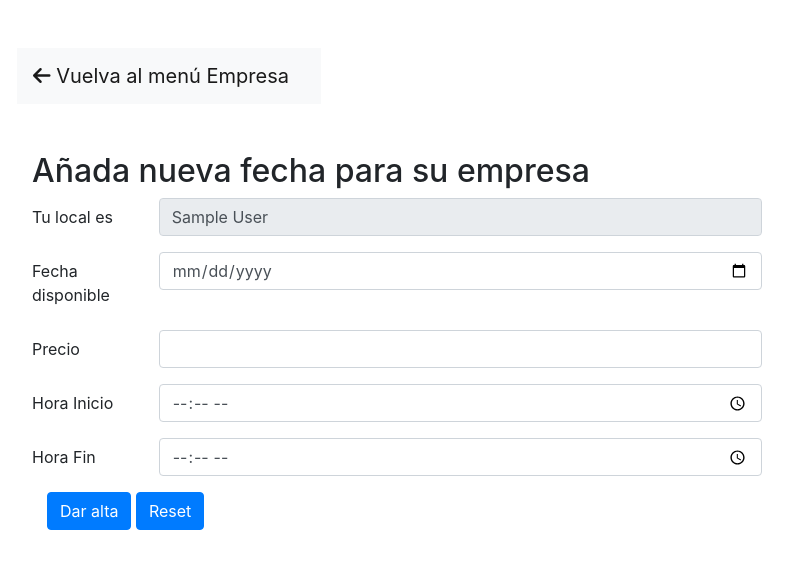
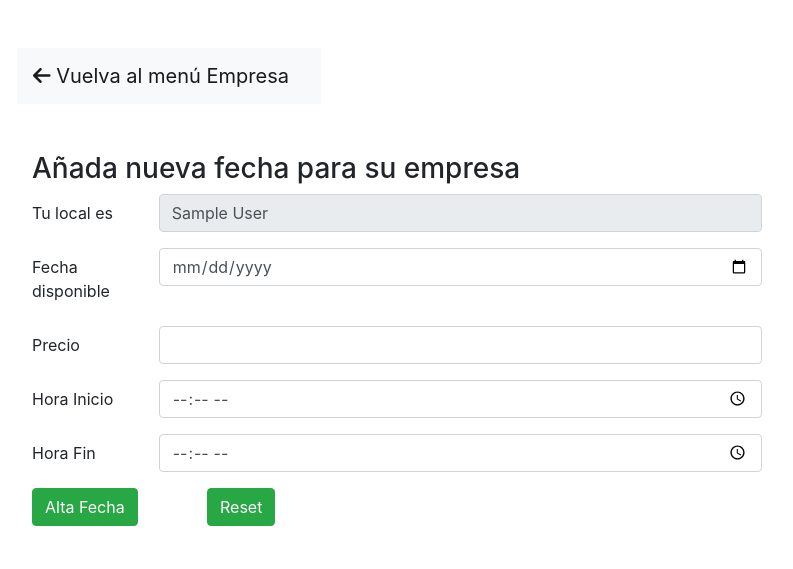
Before and after one commit to vcbeltran/CTC, a PHP site: page /formularioFechaPrecio.php in a window 1280 px wide. Shown: the top 569 px of the page, without its empty margins (243-1036 px from the left). Run offline with PHP 8.4, Linux system fonts and the light colour scheme; the visitor is signed in with stand-in values (Sample User, id 1); some libraries are stand-ins or nearby versions.

Commit message:
Modificación y correción en paginación local fecha precio

```diff
--- a/empresa/fomularioModificarFechaPrecio.php
+++ b/empresa/fomularioModificarFechaPrecio.php
@@ -75,7 +75,7 @@ and open the template in the editor.
                             </div>
                             <div class="form-group">
                                 <div class="col-auto">
-                                    <button type="submit" class="btn btn-secondary mb-2">Actualizar</button>
+                                    <button type="submit" class="btn btn-success mb-2">Actualizar</button>
                                 </div>
                             </div>
                         </form>
--- a/empresa/formularioFechaPrecio.php
+++ b/empresa/formularioFechaPrecio.php
@@ -12,7 +12,7 @@ and open the template in the editor.
         <script src="https://cdnjs.cloudflare.com/ajax/libs/popper.js/1.14.7/umd/popper.min.js" integrity="sha384-UO2eT0CpHqdSJQ6hJty5KVphtPhzWj9WO1clHTMGa3JDZwrnQq4sF86dIHNDz0W1" crossorigin="anonymous"></script>
         <script src="https://stackpath.bootstrapcdn.com/bootstrap/4.3.1/js/bootstrap.min.js" integrity="sha384-JjSmVgyd0p3pXB1rRibZUAYoIIy6OrQ6VrjIEaFf/nJGzIxFDsf4x0xIM+B07jRM" crossorigin="anonymous"></script>
         <script src="https://use.fontawesome.com/9572130963.js"></script>
-        <title>Formulario Empresa</title>
+        <title>Formulario Fecha Empresa</title>
     </head>
     <body>
         <?php
@@ -39,7 +39,7 @@ and open the template in the editor.
             <div class="row">
                 <div class="col-md-2"></div>
                 <div class="col-md-8">
-                    <h2>Añada nueva fecha para su empresa</h2>
+                    <h3>Añada nueva fecha para su empresa</h3>
                     <form action="altaFechaPrecio.php" method="GET">
                         <div class="form-group row">
                             <label for="example-texto-local" class="col-2 col-form-label">Tu local es </label>
@@ -68,12 +68,40 @@ and open the template in the editor.
                         <div class="form-group row">
                             <label for="example-time-input2" class="col-2 col-form-label">Hora Fin</label>
                             <div class="col-10">
-                                <input class="form-control" type="time" id="example-time-input2" name="horaFin">
+                            <input class="form-control" type="time" id="example-time-input2" name="horaFin">
                             </div>
                         </div>
-                        <div class="col-md-4">
-                            <button type="submit" class="btn btn-primary mb-2">Dar alta</button>
-                            <input class="btn btn-primary mb-2" type="reset" value="Reset">
+<!--                        <div class="col-md-4">
+                            <button type="submit" class="btn btn-success mb-2">Dar alta</button>
+                            <input class="btn btn-success mb-2" type="reset" value="Reset">
+                        </div>   -->
+                        <div class="form-group row">
+                            <div class="col-3">
+                            <button type="button" class="btn btn-success" data-toggle="modal" data-target="#exampleModal">
+                                Alta Fecha
+                            </button>
+                            </div>
+                            <input class="btn btn-success" type="reset" value="Reset">
+                        </div>
+                        <!-- Modal -->
+                        <div class="modal fade" id="exampleModal" tabindex="-1" role="dialog" aria-labelledby="exampleModalLabel" aria-hidden="true">
+                            <div class="modal-dialog" role="document">
+                                <div class="modal-content">
+                                    <div class="modal-header">
+                                        <h5 class="modal-title" id="exampleModalLabel">Va a añadir un registro</h5>
+                                        <button type="button" class="close" data-dismiss="modal" aria-label="Close">
+                                            <span aria-hidden="true">&times;</span>
+                                        </button>
+                                    </div>
+                                    <div class="modal-body">
+                                        ¿Seguro que quiere agregar los datos?
+                                    </div>
+                                    <div class="modal-footer">
+                                        <button type="button" class="btn btn-secondary" data-dismiss="modal">Cierre sin guardar</button>
+                                        <button type="submit" class="btn btn-success">Guardar</button>
+                                    </div>
+                                </div>
+                            </div>
                         </div>
                     </form>
                 </div>
```
Also changed, not shown: consultas/consultasLocalFechaPrecio.php (+18 -11 lines), empresa/actualizarFechaPrecio.php (added, +56 -0 lines), empresa/altaFechaPrecio.php (+6 -24 lines), empresa/editarFechaPrecio.php (+6 -10 lines), empresa/eliminarFechaPrecio.php (+5 -2 lines).
